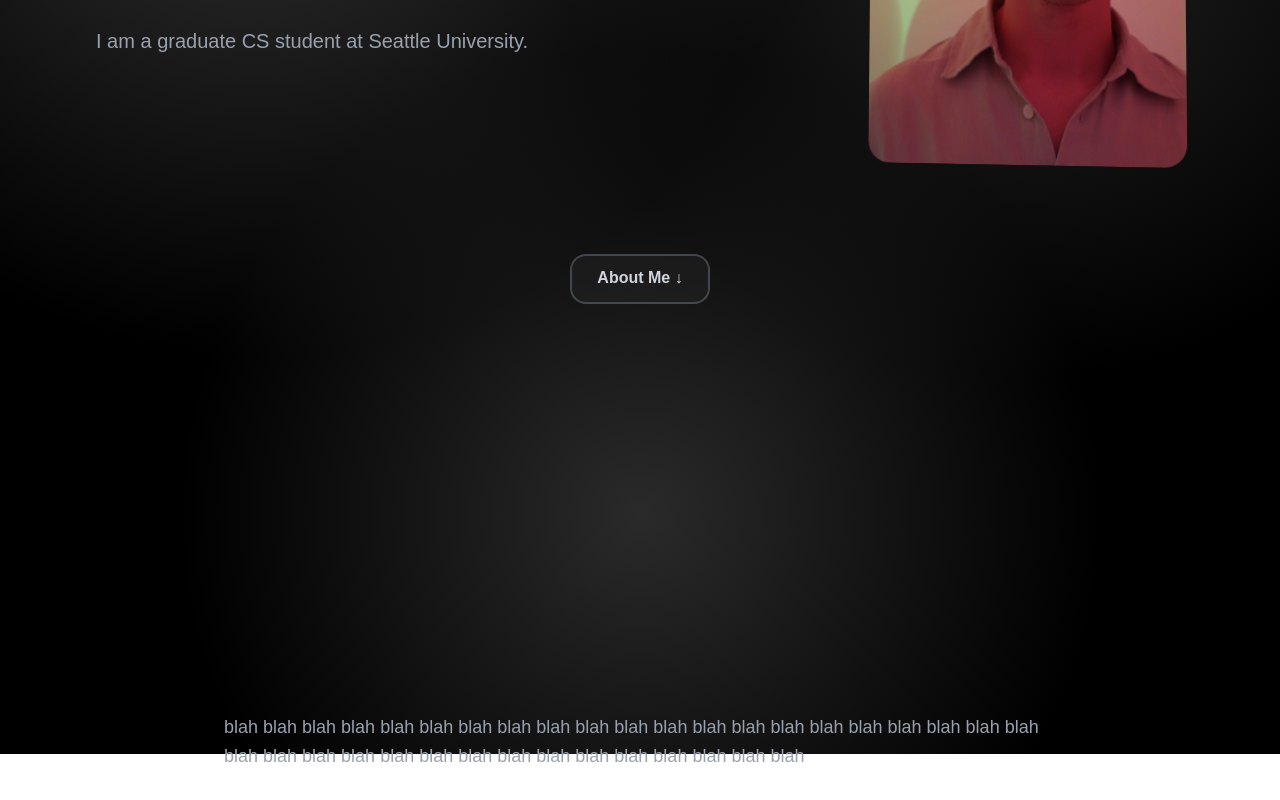
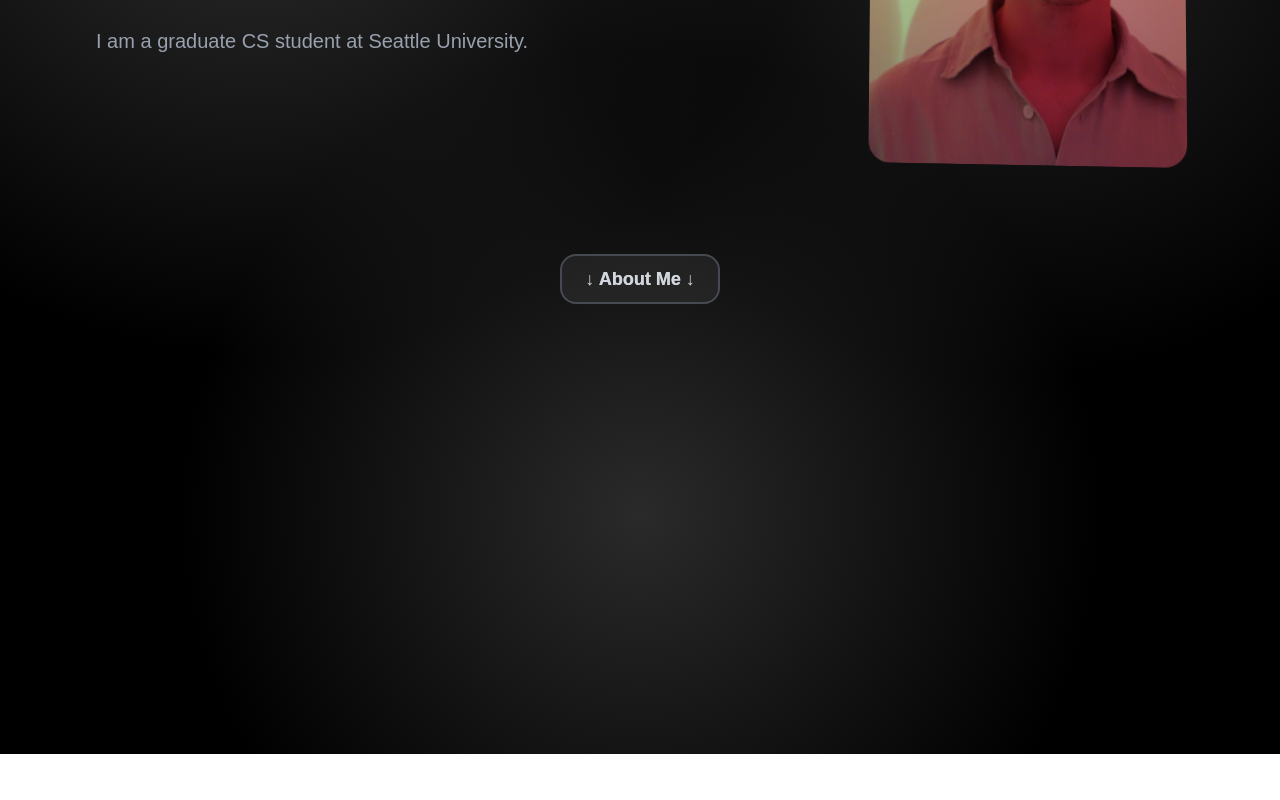
Before and after one commit to oogaballooga/portfolio, a Next.js app: page / in a window 1280 px wide. Shown: the part 446-1246 px from the top of the page. Built offline with nearby package versions, Linux system fonts and the light colour scheme.

Commit message:
more work on About Me
button flashes while active
content text scales and fades in on scroll
down arrows fade out on scroll

```diff
--- a/app/globals.css
+++ b/app/globals.css
@@ -51,3 +51,13 @@ body {
 .navbar:hover {
   opacity: 1;
 }
+
+@keyframes pulse-bg {
+  0%, 100% { background-color: transparent; }
+  50% { background-color: rgba(100, 100, 100, 0.2); }
+}
+
+.animate-flash-bg {
+  animation: pulse-bg 2s infinite ease-in-out;
+  background-color: rgba(100,100,100,0.3);
+}
--- a/app/page.tsx
+++ b/app/page.tsx
@@ -13,51 +13,78 @@ const images = [
 ];
 
 const bgScrollSpeed = 0.25;
-const abMeInitialWidth = 140;
+const abMeInitialWidth = 160;
 const abMeInitialHeight = 50;
+const disableAbMeProgress = 0.2;
 
 export default function Home() {
   const backgroundRef = useRef<HTMLDivElement>(null);
   const aboutRef = useRef<HTMLDivElement>(null);
-  const aboutButtonRef = useRef<HTMLButtonElement>(null);
+  const aboutButtonRef = useRef<HTMLDivElement>(null); // Changed to Div
+  const contentRef = useRef<HTMLDivElement>(null);
 
   useEffect(() => {
     let rafId = 0;
-
-    const easeOutCubic = (t: number) => 1 - Math.pow(1 - t, 3);
 
     const onScroll = () => {
       if (rafId) return;
 
       rafId = requestAnimationFrame(() => {
         const scrollY = window.scrollY;
-        const heroHeight = window.innerHeight;
+        const progress = Math.min(scrollY / window.innerHeight, 1);
 
         // Background parallax
         if (backgroundRef.current) {
           backgroundRef.current.style.transform = `translateY(${scrollY * -bgScrollSpeed}px)`;
         }
 
-        // Progress
-        const progress = Math.min(scrollY / heroHeight, 1);
+        // About Me container scaling
+        if (aboutButtonRef.current) {
+          const btn = aboutButtonRef.current;
 
-        if (aboutButtonRef.current) {
-          // Scale the text size slightly
+          // Clamped expansion to prevent infinite overflow
           const extraHeight = progress * 1250;
           const extraWidth = progress * 2250;
-          const textScale = 1 + progress * 0.8;
 
-          // 2. Update Container
-          // We keep the translateX to maintain centering
-          aboutButtonRef.current.style.width = `${abMeInitialWidth + extraWidth}px`;
-          aboutButtonRef.current.style.height = `${abMeInitialHeight + extraHeight}px`;
+          const abMeTextScale = 1 + progress * 0.8;
+          const contentTextScale = Math.min(progress * 1.2, 1);
 
-          // 3. Update Text Span
-          const textSpan = aboutButtonRef.current.querySelector('span');
+          btn.style.width = `${abMeInitialWidth + extraWidth}px`;
+          btn.style.height = `${abMeInitialHeight + extraHeight}px`;
+
+          // State handling
+          const disabledAbMe = progress > disableAbMeProgress;
+          if (!disabledAbMe) {
+            btn.classList.add("animate-flash-bg", "cursor-pointer");
+            btn.style.pointerEvents = "auto";
+          } else {
+            btn.classList.remove("animate-flash-bg", "cursor-pointer");
+            btn.style.pointerEvents = "none";
+            btn.style.backgroundColor = "rgba(100,100,100,0.2)";
+          }
+
+          // Text scaling for "About Me" labels
+          const textSpan = btn.querySelector('span');
+          const arrowSpan = btn.querySelector('p');
           if (textSpan) {
-            textSpan.style.display = "inline-block"; // Required for transforms to work
-            textSpan.style.transform = `scale(${textScale})`;
-            textSpan.style.transformOrigin = "top"; // This is the correct property name
+            textSpan.style.transform = `scale(${abMeTextScale})`;
+            textSpan.style.transformOrigin = "top";
+          }
+          if (arrowSpan) {
+            arrowSpan.style.transform = `scale(${abMeTextScale})`;
+            arrowSpan.style.transformOrigin = "top";
+            arrowSpan.style.opacity = `${1 - progress * 3}`;
+          }
+
+          // Content Position and Scaling
+          if (contentRef.current) {
+            const contentOpacity = Math.max(0, progress * 2 - disableAbMeProgress);
+            contentRef.current.style.opacity = `${contentOpacity}`;
+            contentRef.current.style.transformOrigin = "top center";
+            contentRef.current.style.transform = `
+              translateY(${progress * 150}px)
+              scale(${contentTextScale})
+            `;
           }
         }
 
@@ -66,11 +93,12 @@ export default function Home() {
     };
 
     window.addEventListener("scroll", onScroll, { passive: true });
+    onScroll();
     return () => window.removeEventListener("scroll", onScroll);
   }, []);
 
   return (
-    <main className="relative w-full text-white overflow-x-hidden">
+    <main className="relative w-full text-white overflow-hidden"> {/* Changed overflow-x to overflow-hidden */}
 
       {/* Background */}
       <div
@@ -80,7 +108,7 @@ export default function Home() {
       />
 
       {/* Hero */}
-      <div className="relative min-h-screen flex items-center justify-center">
+      <div className="relative min-h-screen flex items-center justify-center "> {/* Added overflow-hidden */}
         <div className="max-w-6xl w-full px-8 grid grid-cols-1 md:grid-cols-2 gap-12 items-center">
           <div>
             <h1 className="text-4xl md:text-6xl font-bold leading-tight">
@@ -97,18 +125,17 @@ export default function Home() {
           </div>
         </div>
 
-        {/* About me button/header */}
-        <button
+        {/* Growing container - Switched to Div to avoid button-specific layout bugs */}
+        <div
           ref={aboutButtonRef}
           onClick={() => aboutRef.current?.scrollIntoView({ behavior: "smooth" })}
           className="
             absolute
             top-[calc(100vh-100px)] left-1/2
-            font-semibold text-gray-300
+            font-semibold text-gray-300 text-lg
             border-2 border-gray-500/50
-            bg-[rgba(100,100,100,0.1)]
             rounded-2xl
-            origin-top /* Ensures scaling happens downward */
+            origin-top
             overflow-hidden
             z-20
             flex justify-center
@@ -117,27 +144,50 @@ export default function Home() {
             transform: "translateX(-50%)",
             width: `${abMeInitialWidth}px`,
             height: `${abMeInitialHeight}px`,
-            paddingTop: '10px' // Keeps text at the top
+            paddingTop: '9px'
           }}
         >
-          <span className="whitespace-nowrap">About Me ↓</span>
-        </button>
+          <span className="absolute whitespace-nowrap inline-block">About Me</span>
+          <p className="absolute whitespace-nowrap inline-block">↓ About Me ↓</p>
+        </div>
       </div>
 
       {/* About content */}
       <div
         ref={aboutRef}
-        className="min-h-[85vh] flex items-center justify-center"
+        className="min-h-[82vh] flex justify-center gap-150"
       >
-        <div className="max-w-4xl px-8 pt-24">
-          <p className="text-lg text-gray-400 leading-relaxed">
-            blah blah blah blah blah blah blah blah blah blah blah blah
-            blah blah blah blah blah blah blah blah blah blah blah blah
-            blah blah blah blah blah blah blah blah blah blah blah blah
-          </p>
+        <div
+          ref={contentRef}
+          className="w-full flex flex-col lg:flex-row justify-center gap-x-150 opacity-0"
+        >
+          <div className="max-w-4xl px-8 pt-24 text-center inline-block">
+            <h1 className="text-3xl text-gray-200 leading-relaxed font-bold">
+              PERSONAL
+            </h1>
+            <p className="mt-6 text-xl text-gray-300 max-w-xl">
+            I am 21 years old and have spent nearly all of my life in Washington state. I have many hobbies, including gaming,
+            gymming, soccer, playing the guitar, listening to music, spending time with friends, and watching twitch/youtube to
+            name a few.
+            </p>
+          </div>
+
+          <div className="max-w-4xl px-8 pt-24 text-center">
+            <h1 className="text-3xl text-gray-200 leading-relaxed font-bold">
+              PROFESSIONAL
+            </h1>
+            <p className="mt-6 text-xl text-gray-300 max-w-xl">
+            My introduction to programming began in high school, where I learned Unity and built simple games using C#.
+            Since then, my interest in programming and technology has continued to grow, ultimately leading me to pursue
+            both a bachelor’s and a master’s degree in computer science. While exploring the many areas within the field,
+            I realized that I am most drawn to developing software that directly interacts with users. I am especially
+            interested in integrating AI into hardware systems to create practical, innovative applications. The future of
+            VR and AR excites me, along with broader computer vision technologies, and I am eager to contribute to these
+            areas and help shape what comes next.
+            </p>
+          </div>
         </div>
       </div>
-
     </main>
   );
 }
```
